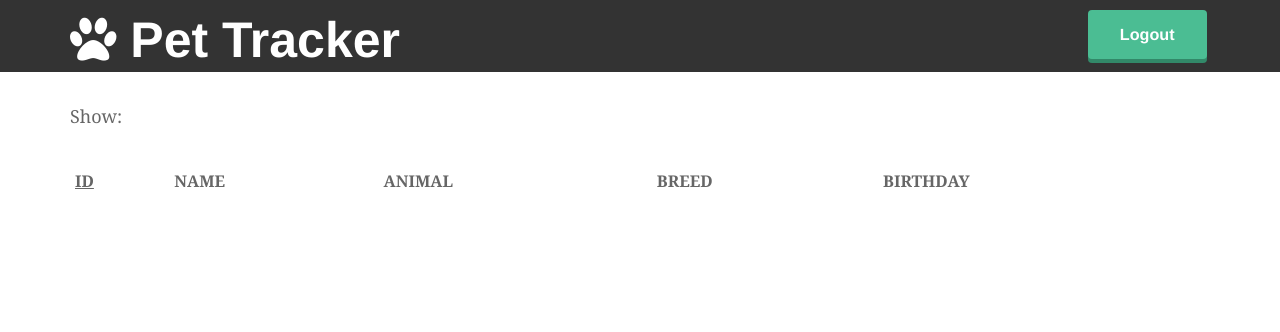
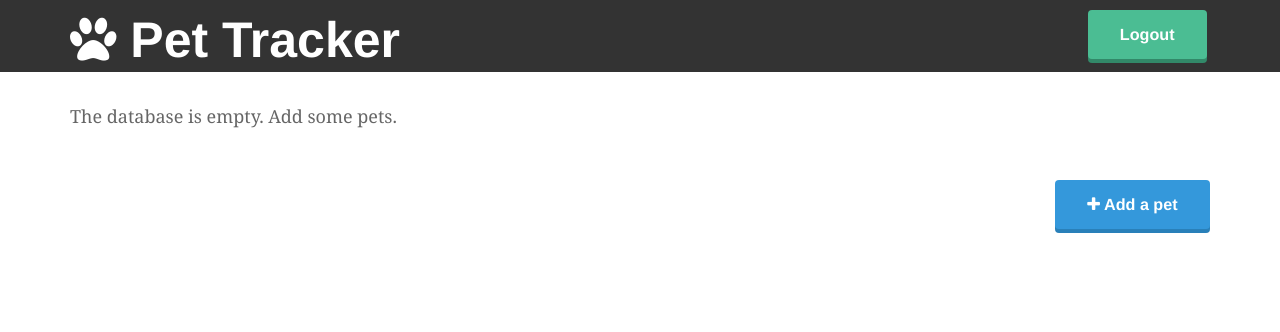
Before and after one commit to ryangallen/pet-tracker, a Django app: page / in a window 1280 px wide. Shown: the top 332 px of the page. Run offline with Django 3.2, Linux system fonts and the light colour scheme; a user stored in the database is signed in; data comes from the database, SQL or seed files in the repository; lists and menus that the app fills with data are empty.

Commit message:
add pet form/misc ux fixes

```diff
--- a/animals/static/css/main.css
+++ b/animals/static/css/main.css
@@ -37,10 +37,13 @@ li.not-showing{
     background: none;
     border-color: #666666;
 }
-table#animals th, table#animals td{
+button#add-pet{
+    margin: 1.35em 0;
+}
+table#pets th, table#pets td{
     padding: .5rem;
 }
-tr.animal:hover>td{
+tr.pet:hover>td{
     background: #eee;
 }
 *[ng-click]{
@@ -74,32 +77,17 @@ th.ascending{
 .container{
     padding: 2rem 0;
 }
-.button.plain{
-    background-color: #95a5a6;
-    -webkit-box-shadow: 0 4px 0 #7f8c8d;
-    box-shadow: 0 4px 0 #7f8c8d;
-}
-.button.plain:hover{
-    -webkit-box-shadow: 0 2px 0 #7f8c8d;
-    box-shadow: 0 2px 0 #7f8c8d;
-}
-.button.plain:active{
-    -webkit-box-shadow: none;
-    box-shadow: none;
-}
-.button.danger{
-    background-color: #e74c3c;
-    -webkit-box-shadow: 0 4px 0 #c0392b;
-    box-shadow: 0 4px 0 #c0392b;
-}
-.button.danger:hover{
-    -webkit-box-shadow: 0 2px 0 #c0392b;
-    box-shadow: 0 2px 0 #c0392b;
-}
-.button.danger:active{
-    -webkit-box-shadow: none;
-    box-shadow: none;
-}
-.button[disabled="disabled"]{
-    opacity: .5 !important;
-}
+
+.button[disabled="disabled"]{opacity: .5 !important;}
+
+.button.plain{background-color: #95a5a6;-webkit-box-shadow: 0 4px 0 #7f8c8d;box-shadow: 0 4px 0 #7f8c8d;}
+.button.plain:hover{-webkit-box-shadow: 0 2px 0 #7f8c8d;box-shadow: 0 2px 0 #7f8c8d;}
+.button.plain:active{-webkit-box-shadow: none;box-shadow: none;}
+
+.button.primary{background-color: #3498db;-webkit-box-shadow: 0 4px 0 #2980b9;box-shadow: 0 4px 0 #2980b9;}
+.button.primary:hover{-webkit-box-shadow: 0 2px 0 #2980b9;box-shadow: 0 2px 0 #2980b9;}
+.button.primary:active{-webkit-box-shadow: none;box-shadow: none;}
+
+.button.danger{background-color: #e74c3c;-webkit-box-shadow: 0 4px 0 #c0392b;box-shadow: 0 4px 0 #c0392b;}
+.button.danger:hover{-webkit-box-shadow: 0 2px 0 #c0392b;box-shadow: 0 2px 0 #c0392b;}
+.button.danger:active{-webkit-box-shadow: none;box-shadow: none;}
--- a/animals/static/js/directives.js
+++ b/animals/static/js/directives.js
@@ -50,6 +50,25 @@ petTrackerDirectives
             }
         }
     ])
+    .directive('petForm', [
+        'PetTrackerFactory',
+        function(PetTrackerFactory){
+            return {
+                restrict: 'E',
+                templateUrl: "/static/js/templates/pet_form.html",
+                replace: true,
+                scope: {
+                    animals: '=',
+                    addingPet: '=',
+                },
+                link: function(scope){
+                    scope.cancelAddingPet = function(){
+                        scope.addingPet = false;
+                    }
+                }
+            }
+        }
+    ])
     .directive('petDetails', ['PetTrackerFactory',
         function(PetTrackerFactory){
             return {
--- /dev/null
+++ b/animals/static/js/templates/pet_form.html
@@ -0,0 +1,4 @@
+<form>
+    <i class="fa fa-times right" ng-click="cancelAddingPet()"></i>
+    new pet form
+</form>
--- a/animals/static/js/templates/pet_list.html
+++ b/animals/static/js/templates/pet_list.html
@@ -1,5 +1,7 @@
 <div>
-    <ul class="inline-list">
+    <p ng-if="!pets.length">The database is empty. Add some pets.</p>
+
+    <ul class="inline-list left" ng-if="pets.length">
         <li>Show:</li>
         <li ng-repeat="animal in animals" ng-click="animal.showing=!animal.showing"
             ng-class="{'showing': animal.showing, 'not-showing': !animal.showing}">
@@ -7,7 +9,11 @@
         </li>
     </ul>
 
-    <table id="animals">
+    <button id="add-pet" class="button primary right" ng-click="addingPet=true">
+        <i class="fa fa-plus"></i> Add a pet
+    </button>
+
+    <table id="pets" ng-if="pets.length">
         <thead>
             <tr>
                 <th ng-class="{ascending: ordering=='id',
@@ -39,7 +45,7 @@
         </thead>
         <tbody>
             <tr ng-repeat="pet in pets | orderBy: ordering | filter: filterAnimal"
-                ng-click="showPetDetails(pet)" class="animal">
+                ng-click="showPetDetails(pet)" class="pet">
                 <td>[[ pet.id ]]</td>
                 <td>[[ pet.name ]]</td>
                 <td>[[ pet.breed.animal.name ]]</td>
--- a/animals/templates/home.html
+++ b/animals/templates/home.html
@@ -11,8 +11,11 @@
 {% block ngapp %}ng-app="petTrackerApp" ng-controller="PetTrackerController"{% endblock ngapp %}
 
 {% block content %}
-<pet-list ng-show="!focusedPet"></pet-list>
-<pet-details ng-show="focusedPet" pets="pets" pet="focusedPet"></pet-details>
+<pet-list ng-show="!focusedPet && !addingPet"></pet-list>
+<pet-form ng-show="!focusedPet && addingPet"
+          animals="animals" adding-pet="addingPet"></pet-form>
+<pet-details ng-show="focusedPet && !addingPet"
+             pets="pets" pet="focusedPet"></pet-details>
 {% endblock content %}
 
 {% block postfix %}
```
